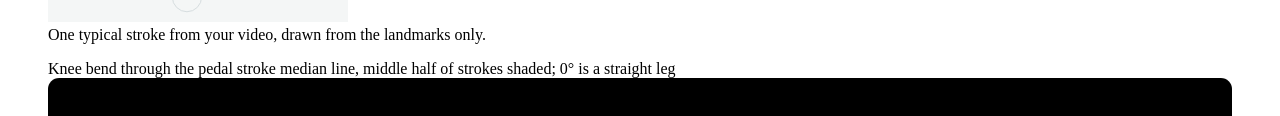
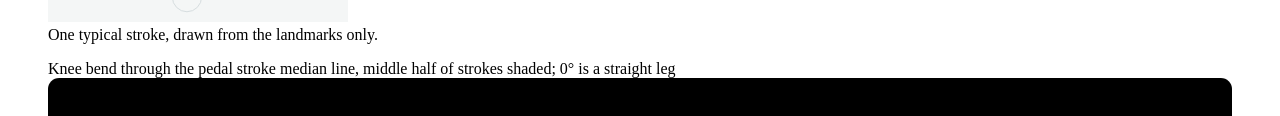
Before and after one commit to dsiacci/bikefit, a website with bundled scripts: page web/index.html in a window 1280 px wide. Both pictures are taken after a click on the button "No video at hand? See a synthetic rider". Shown: the part 1177-1293 px from the top of the page. Built offline with nearby package versions, Linux system fonts and the light colour scheme.

Commit message:
The stroke loop caption fits the synthetic example too
Co-Authored-By: Claude Opus 5.5 <noreply@anthropic.com>

```diff
--- a/web/index.html
+++ b/web/index.html
@@ -116,7 +116,7 @@
       </div>
       <figure class="loop">
         <canvas id="loop" class="stage" aria-label="One pedal stroke drawn as a skeleton"></canvas>
-        <figcaption>One typical stroke from your video, drawn from the landmarks only.</figcaption>
+        <figcaption>One typical stroke, drawn from the landmarks only.</figcaption>
       </figure>
     </div>
 
```
